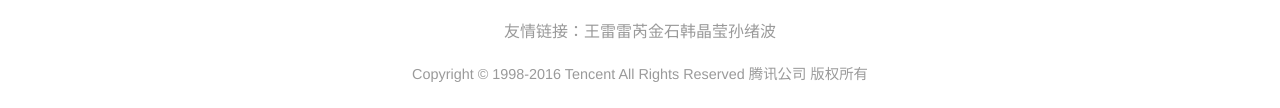
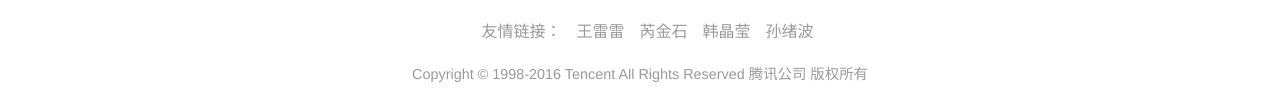
Before and after one commit to DoubleRayWang/qq-copy-index, a plain HTML site: page register.html in a window 1280 px wide. Shown: the part 777-885 px from the top of the page. Drawn offline with Linux system fonts and the light colour scheme.

Commit message:
Add files via upload

```diff
--- a/css/register.css
+++ b/css/register.css
@@ -115,6 +115,9 @@
 	display: table;
 	margin: 20px auto;
 }
+#friend_link li{
+	margin-left: 15px;
+}
 #friend_link li:first-child{
 	font-style: bold;
 	font-size: 16px;
```
